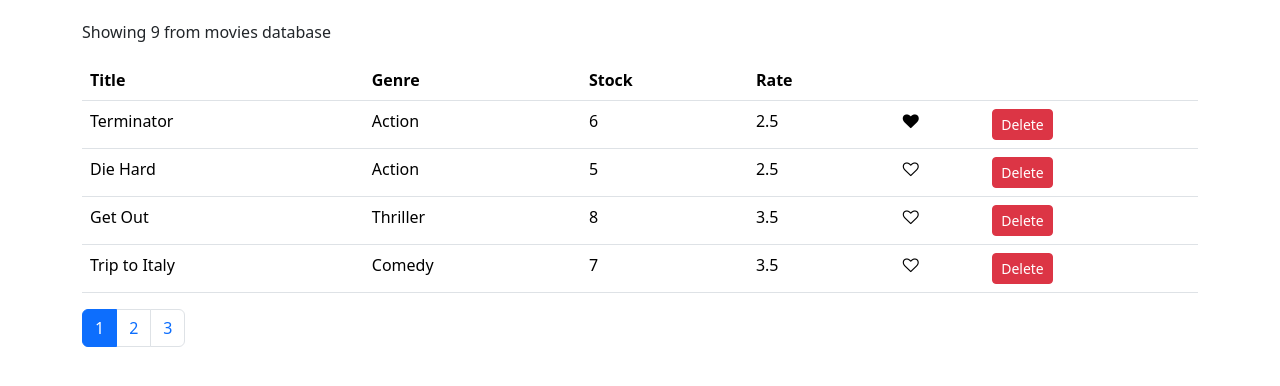
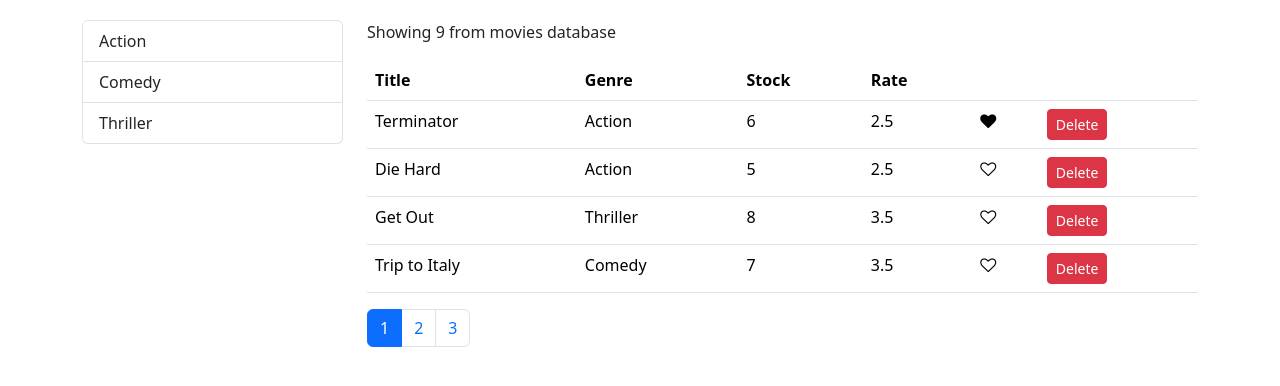
Before and after one commit to shashanknayak12/Vidly-movielist, a React (Create React App) app: page / in a window 1280 px wide. Shown: the top 386 px of the page. Built offline with nearby package versions, Linux system fonts and the light colour scheme.

Commit message:
added filtering feature based on genre

```diff
--- a/package.json
+++ b/package.json
@@ -7,6 +7,7 @@
     "@testing-library/react": "^12.1.2",
     "@testing-library/user-event": "^13.5.0",
     "lodash": "^4.17.10",
+    "prop-types": "^15.6.2",
     "react": "^17.0.2",
     "react-dom": "^17.0.2",
     "react-scripts": "5.0.0",
--- /dev/null
+++ b/src/components/common/listgroup.jsx
@@ -0,0 +1,25 @@
+import React, { Component } from 'react';
+const ListGroup = (props) => {
+    const { items, textProperty, valueProperty, selectedItem, onItemSelect } = props
+    return (
+
+        <ul className="list-group">
+            {items.map(item =>
+                <li
+                    style={{ cursor: 'pointer' }}
+                    key={item[valueProperty]}
+                    onClick={() => onItemSelect(item)}
+                    className={item === selectedItem ? "list-group-item active" : "list-group-item"}>
+                    {item[textProperty]}
+                </li>)}
+
+        </ul>
+    )
+}
+
+ListGroup.defaultProps = {
+    textProperty: "name",
+    valueProperty: "_id"
+}
+
+export default ListGroup;
--- a/src/components/movies.jsx
+++ b/src/components/movies.jsx
@@ -3,15 +3,23 @@
 import Pagination from './common/pagination'
 import Like from "./common/like"
 import { paginate } from "../utils/paginate"
+import ListGroup from "./common/listgroup"
+import { getGenres } from "../services/fakeGenreService"
 
 
 
 class Movies extends React.Component {
     state = {
-        movies: getMovies(),
+        movies: [],
+        genres: [],
         currentPage: 1,
         pageSize: 4
     };
+
+
+    componentDidMount() {
+        this.setState({ movies: getMovies(), genres: getGenres() })
+    }
 
 
     handleDelete = movie => {
@@ -33,17 +41,31 @@
         this.setState({ currentPage: page })
     }
 
+    handleGenreSelect = genre => {
+        this.setState({ selectedGenre: genre })
+    }
+
     render() {
 
         const { length: count } = this.state.movies
-        const { pageSize, currentPage, movies: allMovies } = this.state
+        const { pageSize, currentPage, selectedGenre, movies: allMovies } = this.state
+
+        const filtered = selectedGenre ? allMovies.filter(m => m.genre._id === selectedGenre._id) : allMovies
 
         if (count === 0)
             return <p>There is no movies in database</p>
-        const movies = paginate(allMovies, currentPage, pageSize)
+        const movies = paginate(filtered, currentPage, pageSize)
         return (
-            <React.Fragment>
-                <p>Showing {count} from movies database</p>
+            <div className='row'>
+                <div className='col-3'>
+                    <ListGroup
+                        items={this.state.genres}
+                        selectedItem={this.state.selectedGenre}
+                        onItemSelect={this.handleGenreSelect} />
+                </div>
+
+                <div className='col'>
+                    <p>Showing {filtered.length} from movies database</p>
                     <table className='table'>
                         <thead>
                             <tr>
@@ -71,11 +93,14 @@
                         </tbody>
 
                     </table>
-                <Pagination itemsCount={count}
+                    <Pagination
+                        itemsCount={filtered.length}
                         pageSize={pageSize}
                         currentPage={currentPage}
                         onPageChange={this.handlePageChange} />
-            </React.Fragment>
+
+                </div>
+            </div>
 
         )
 
```
Also changed, not shown: src/components/common/pagination.jsx (+9 -1 lines), 2 other files (tests, documents, lock files or other folders). Lines whose indentation alone changed are shown as unchanged.
